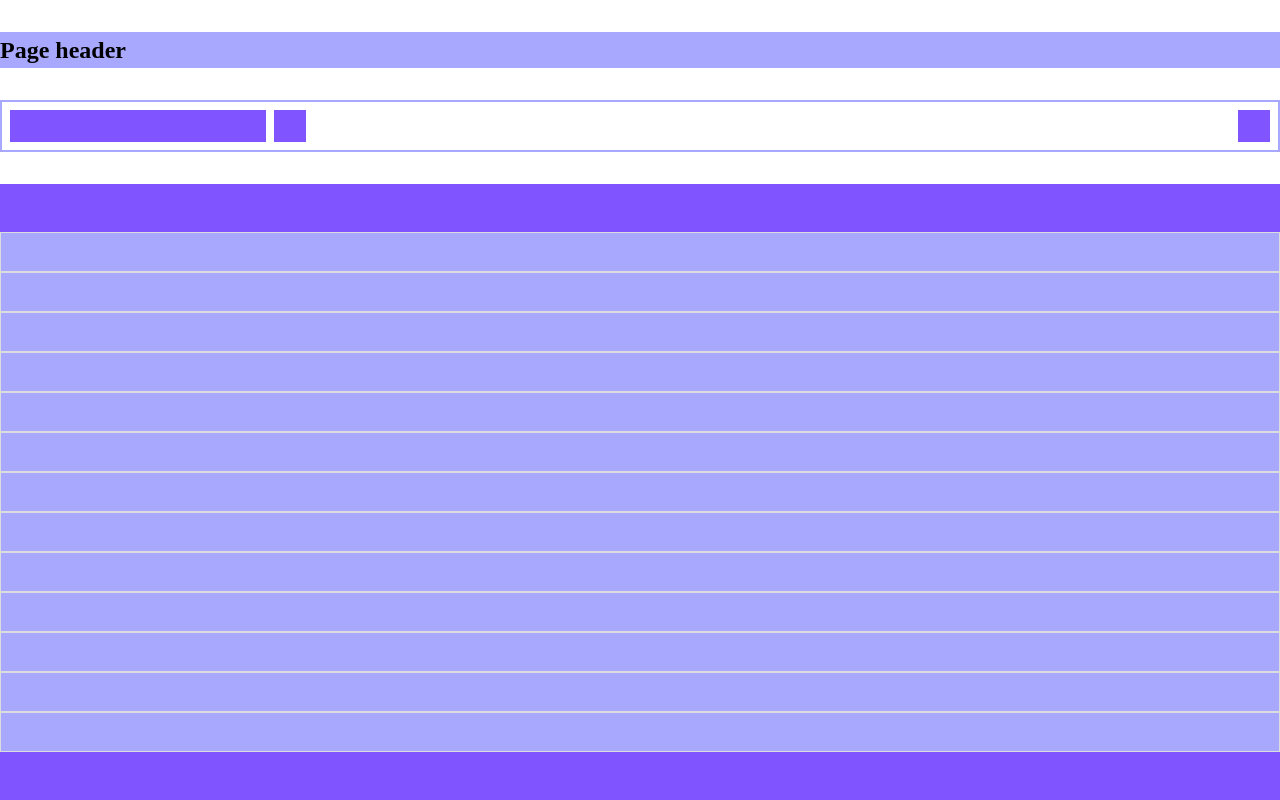
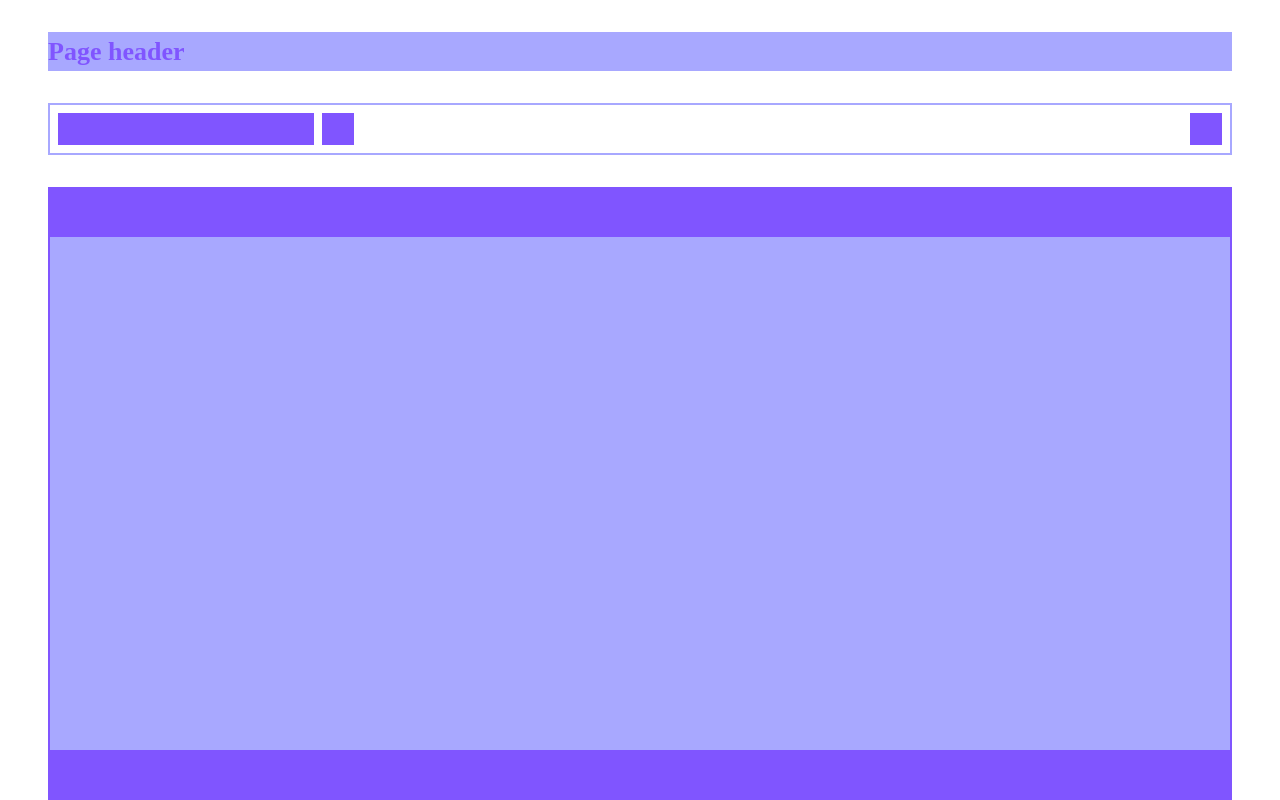
Before and after one commit to kateroshh/admin-panel, a plain HTML site: page pages/layout.html in a window 1280 px wide. Drawn offline with Linux system fonts and the light colour scheme.

Commit message:
Скорректировала по замечаниям

```diff
--- a/pages/layout.html
+++ b/pages/layout.html
@@ -11,50 +11,25 @@
 <body>
 <div class="wrapper">
   <header class="header">
-    <div class="header-top">
-      <h2 class="header-top__text">Page header</h2>
+    <div class="title">
+      <h2 class="title__text">Page header</h2>
     </div>
-    <div class="header-search">
-      <div class="header-search__search">
-        <div class="header-search__input"></div>
-        <div class="header-search__link"></div>
+    <div class="filter">
+      <div class="filter__search">
+        <div class="filter__input"></div>
+        <div class="filter__link"></div>
       </div>
-      <div class="header-search__load"></div>
+      <div class="filter__load"></div>
     </div>
-    <div class="header-table"></div>
+
   </header>
   <main class="main">
-    <div class="container-main">
-    <!-- Для примера, потом удалить -->
-      <div class="main-items">
-        <div class="main-items__item"></div>
-        <div class="main-items__item"></div>
-        <div class="main-items__item"></div>
-        <div class="main-items__item"></div>
-        <div class="main-items__item"></div>
-        <div class="main-items__item"></div>
-        <div class="main-items__item"></div>
-        <div class="main-items__item"></div>
-        <div class="main-items__item"></div>
-        <div class="main-items__item"></div>
-        <div class="main-items__item"></div>
-        <div class="main-items__item"></div>
-        <div class="main-items__item"></div>
-        <div class="main-items__item"></div>
-        <div class="main-items__item"></div>
-        <div class="main-items__item"></div>
-        <div class="main-items__item"></div>
-        <div class="main-items__item"></div>
-        <div class="main-items__item"></div>
-        <div class="main-items__item"></div>
-        <div class="main-items__item"></div>
-        <div class="main-items__item"></div>
-      </div>
+    <div class="table">
+      <div class="table__header"></div>
+      <div class="table__body"></div>
+      <div class="table__footer"></div>
     </div>
   </main>
-  <footer class="footer">
-    <div class="footer-table"></div>
-  </footer>
 </div>
 </body>
 </html>
--- a/style/style.css
+++ b/style/style.css
@@ -1,3 +1,7 @@
+:root{
+  --background-color-dark: #8055FF;
+  --background-color-light: #A8A8FF;
+}
 body {
   color: #000;
   font-size: 16px;
@@ -7,69 +11,64 @@ body {
   height: 100vh;
   display: flex;
   flex-direction: column;
-  max-width: 1500px;
-  margin: 0 auto;
+  min-width: 28rem;
+  padding: 2rem 3rem 0 3rem;
 }
-.header {
-  height: 236px;
+.title__text {
+  background-color: var(--background-color-light);
+  margin-bottom: 2rem;
+  font-weight: bold;
+  font-size: 26px;
+  color: var(--background-color-dark);
 }
-.header-top__text {
-  background-color: #A8A8FF;
-  margin-bottom: 2rem;
-  margin-top: 2rem;
-}
-.header-search {
+.filter {
   margin-bottom: 2rem;
   padding: 0.5rem;
-  border: 2px solid #A8A8FF;
+  border: 2px solid var(--background-color-light);
   display: flex;
   align-items: center;
   justify-content: space-between;
 }
-.header-search__search {
+.filter__search {
   display: flex;
   align-items: center;
   justify-content: space-between;
 }
-.header-search__input {
+.filter__input {
   width: 256px;
   height: 32px;
-  background-color: #8055FF;
+  background-color: var(--background-color-dark);
   margin-right: 0.5rem;
 }
-.header-search__link {
+.filter__link {
   width: 32px;
   height: 32px;
-  background-color: #8055FF;
+  background-color: var(--background-color-dark);
 }
-.header-search__load {
+.filter__load {
   width: 32px;
   height: 32px;
-  background-color: #8055FF;
-}
-.header-table {
-  background-color:#8055FF;
-  height: 48px;
-}
-.container-main {
-  max-width: 1488px;
-  margin: 0 auto;
+  background-color: var(--background-color-dark);
 }
 .main {
-  overflow-y: auto;
-  flex-grow: 1;
+  flex: 1 0 auto;
 }
-.main-items{
-  background-color: #A8A8FF;
+.table{
+  display: flex;
+  flex-direction: column;
+  width: 100%;
+  height: 100%;
+  border: 2px solid var(--background-color-dark);
 }
-.main-items__item{
-  height: 40px;
-  border: 1px solid rgb(220, 220, 220);
+.table__header {
+  background-color: var(--background-color-dark);
+  height: 3rem;
 }
-.footer {
-  height: 48px;
+.table__body {
+  background-color: var(--background-color-light);
+  flex: 1 0 auto;
 }
-.footer-table{
-  height: 48px;
-  background-color:#8055FF;
+.table__footer {
+  background-color: var(--background-color-dark);
+  height: 3rem;
 }
```
